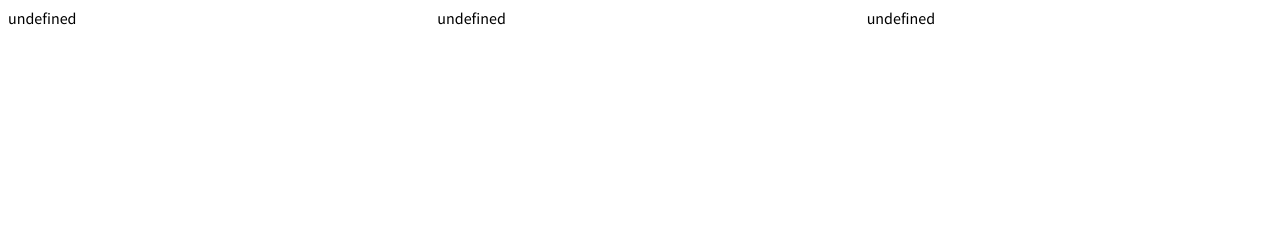
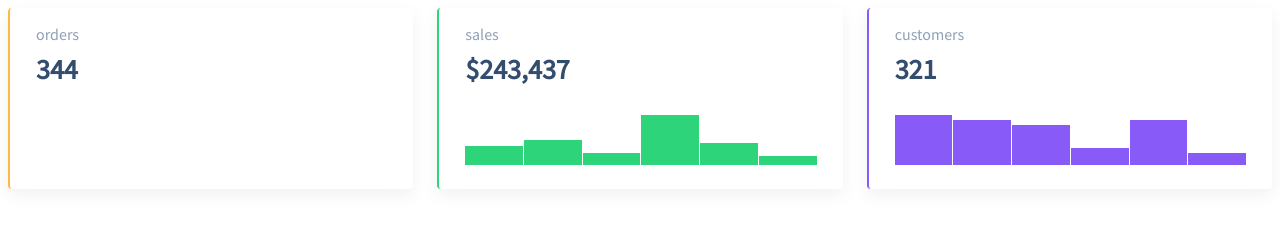
Before and after one commit to js-tasks-ru/js-20201030_kletchatii0, a website: page 04-oop-basic-intro-to-dom/1-column-chart/index.html in a window 1280 px wide. Drawn offline with Linux system fonts and the light colour scheme.

Commit message:
add default implementation

```diff
--- a/04-oop-basic-intro-to-dom/1-column-chart/index.html
+++ b/04-oop-basic-intro-to-dom/1-column-chart/index.html
@@ -38,7 +38,7 @@
         label: 'customers',
         value: 321
       });
-
+      window.cc = customersChart;
       orders.append(ordersChart.element);
       sales.append(salesChart.element);
       customers.append(customersChart.element);
--- a/04-oop-basic-intro-to-dom/1-column-chart/index.js
+++ b/04-oop-basic-intro-to-dom/1-column-chart/index.js
@@ -1,3 +1,82 @@
 export default class ColumnChart {
+  element = null;
 
+  constructor({data = [], label = '', link = '', value = null}) {
+    const element = document.createElement('div');
+    element.classList.add('column-chart');
+    const title = document.createElement('div');
+    title.classList.add('column-chart__title');
+    const container = document.createElement('div');
+    container.classList.add('column-chart__container');
+    const chartHeader = document.createElement('div');
+    chartHeader.classList.add('column-chart__header');
+    const chart = document.createElement('div');
+    chart.classList.add('column-chart__chart');
+    this.chart = chart;
+    this.element = element;
+
+    if (label) title.textContent = label;
+    if (value) chartHeader.textContent = value;
+    this.buildBars(data);
+
+    element.append(title)
+    element.append(container);
+    container.append(chartHeader);
+    container.append(chart);
+  }
+
+  buildBars(data) {
+    [].slice.call(this.chart.children).forEach(elem => elem.remove());
+    const bar = document.createElement('div');
+    bar.style.cssText = '--value: 0';
+    bar.dataset['tooltip'] = '0%';
+    const coef = 50 / Math.max(...data);
+    data.forEach((val) => {
+      let nextBar = bar.cloneNode();
+      nextBar.style.cssText = '--value: ' + (val * coef);
+      nextBar.dataset['tooltip'] = val + '%';
+      this.chart.append(nextBar);
+    });
+  }
+
+  remove() {
+    this.element.remove();
+  }
+
+  destroy() {
+
+  }
+
+  update(data) {
+    this.buildBars(data);
+  }
 }
+/*
+<div class="column-chart">
+      <div class="column-chart__title">
+        Total orders
+        <a href="/sales" class="column-chart__link">View all</a>
+      </div>
+      <div class="column-chart__container">
+        <div data-element="header" class="column-chart__header">344</div>
+        <div data-element="body" class="column-chart__chart">
+          <div style="--value: 2" data-tooltip="6%"></div>
+          <div style="--value: 22" data-tooltip="44%"></div>
+          <div style="--value: 5" data-tooltip="11%"></div>
+          <div style="--value: 50" data-tooltip="100%"></div>
+          <div style="--value: 12" data-tooltip="25%"></div>
+          <div style="--value: 4" data-tooltip="8%"></div>
+          <div style="--value: 13" data-tooltip="28%"></div>
+          <div style="--value: 5" data-tooltip="11%"></div>
+          <div style="--value: 23" data-tooltip="47%"></div>
+          <div style="--value: 12" data-tooltip="25%"></div>
+          <div style="--value: 34" data-tooltip="69%"></div>
+          <div style="--value: 1" data-tooltip="3%"></div>
+          <div style="--value: 23" data-tooltip="47%"></div>
+          <div style="--value: 27" data-tooltip="56%"></div>
+          <div style="--value: 2" data-tooltip="6%"></div>
+          <div style="--value: 1" data-tooltip="3%"></div>
+        </div>
+     </div>
+</div>
+    */
```
